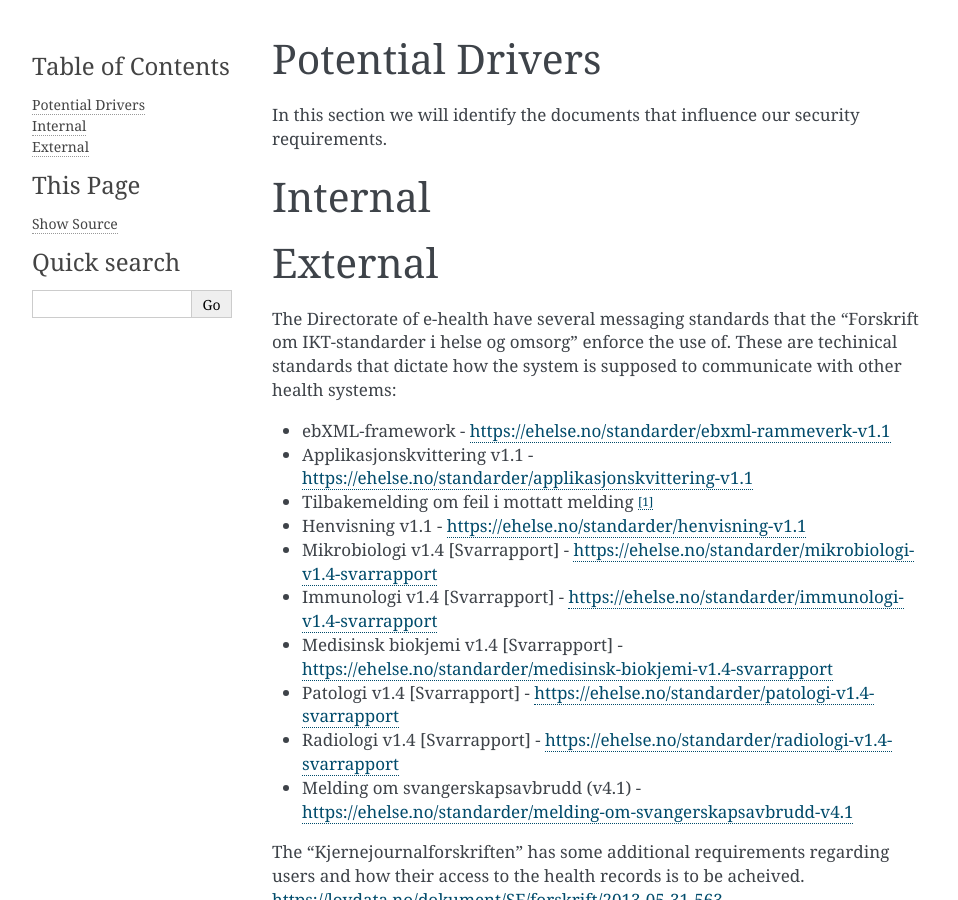
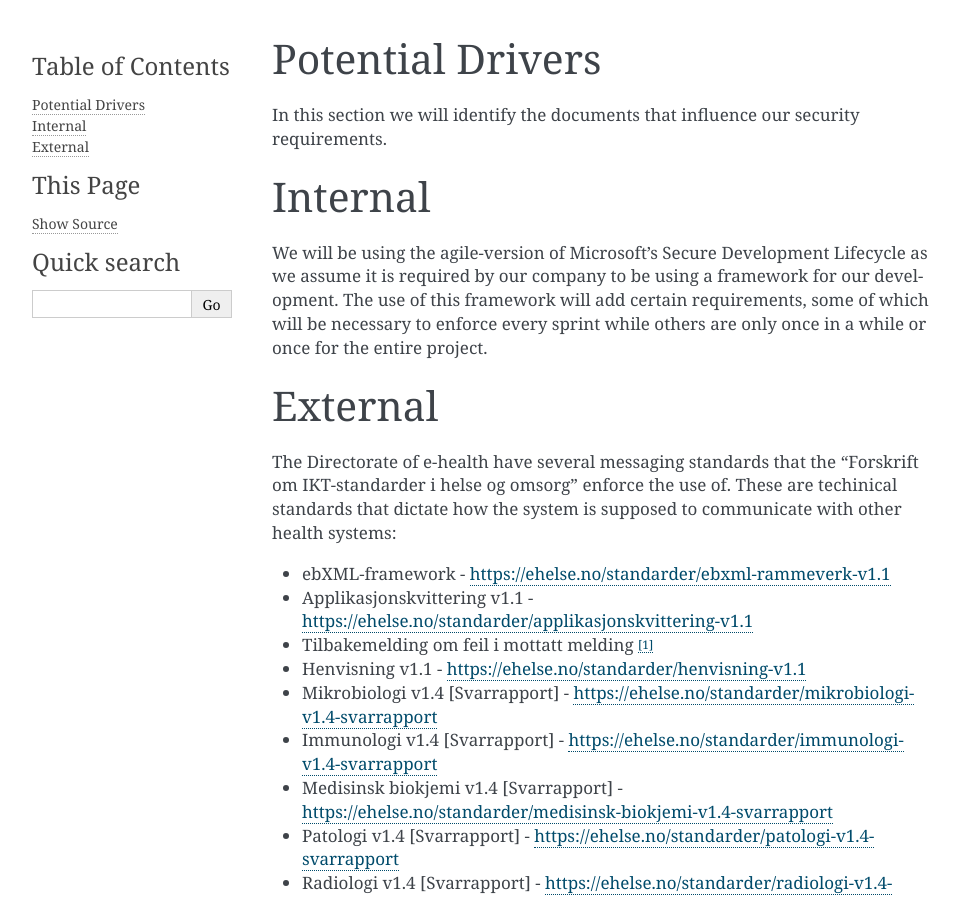
Before and after one commit to SteinarVrenne/school_imt3501, a Sphinx documentation site: the page built from Task 1/source/pages/04a_Potential_Drivers.rst, in a window 1280 px wide and 900 px high. Shown: the whole window, without its empty margins (148-1106 px from the left). Built offline with Sphinx 7.4.7, drawn with Linux system fonts in a browser that asks for light colours.

Commit message:
4a: Internal driver: agile SDL + article 33 i gdpr

```diff
--- a/Task 1/source/pages/04a_Potential_Drivers.rst
+++ b/Task 1/source/pages/04a_Potential_Drivers.rst
@@ -11,8 +11,7 @@ In this section we will identify the documents that influence our security requi
 Internal
 --------
 
-
-
+We will be using the agile-version of Microsoft's Secure Development Lifecycle as we assume it is required by our company to be using a framework for our development. The use of this framework will add certain requirements, some of which will be necessary to enforce every sprint while others are only once in a while or once for the entire project.
 
 External
 --------
```
